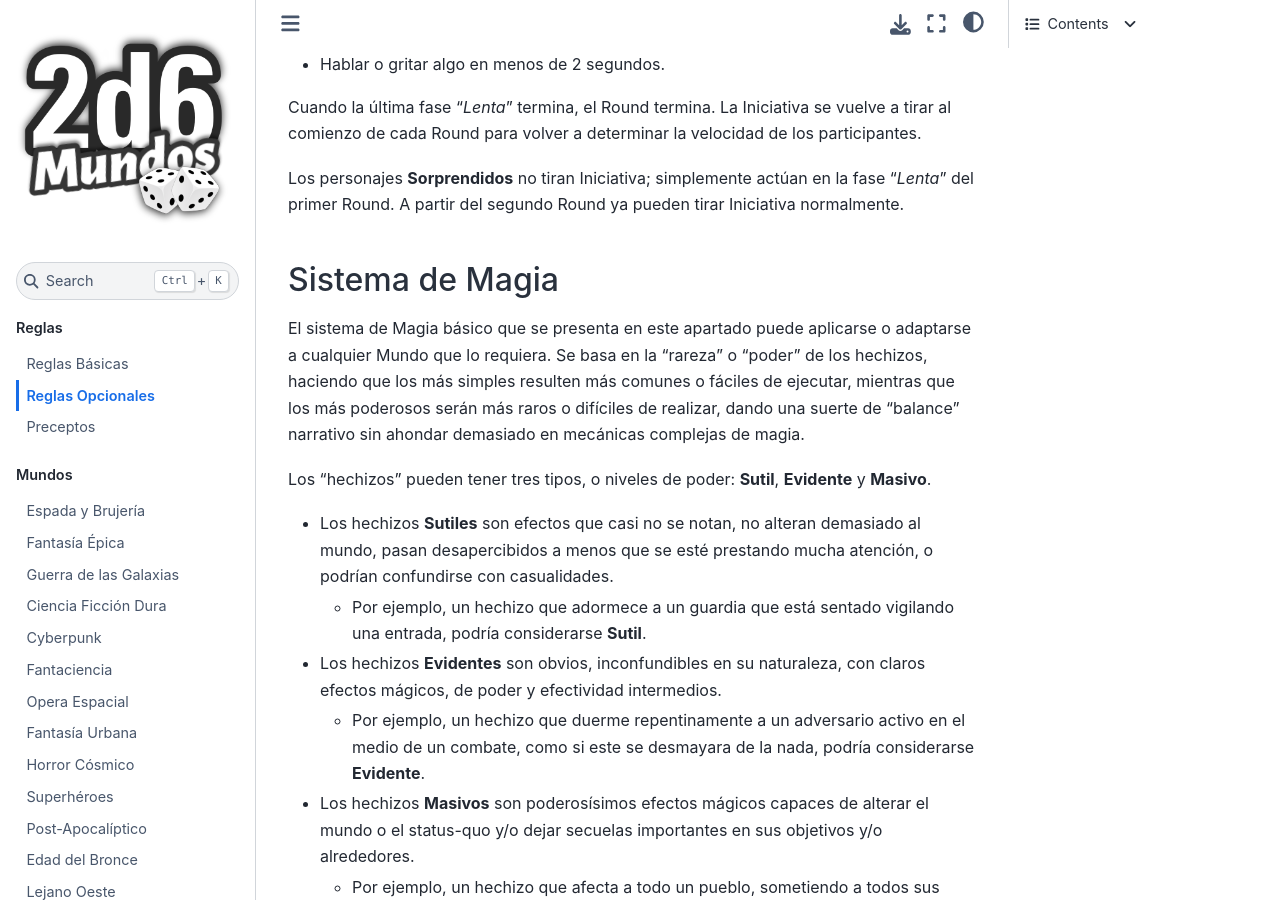
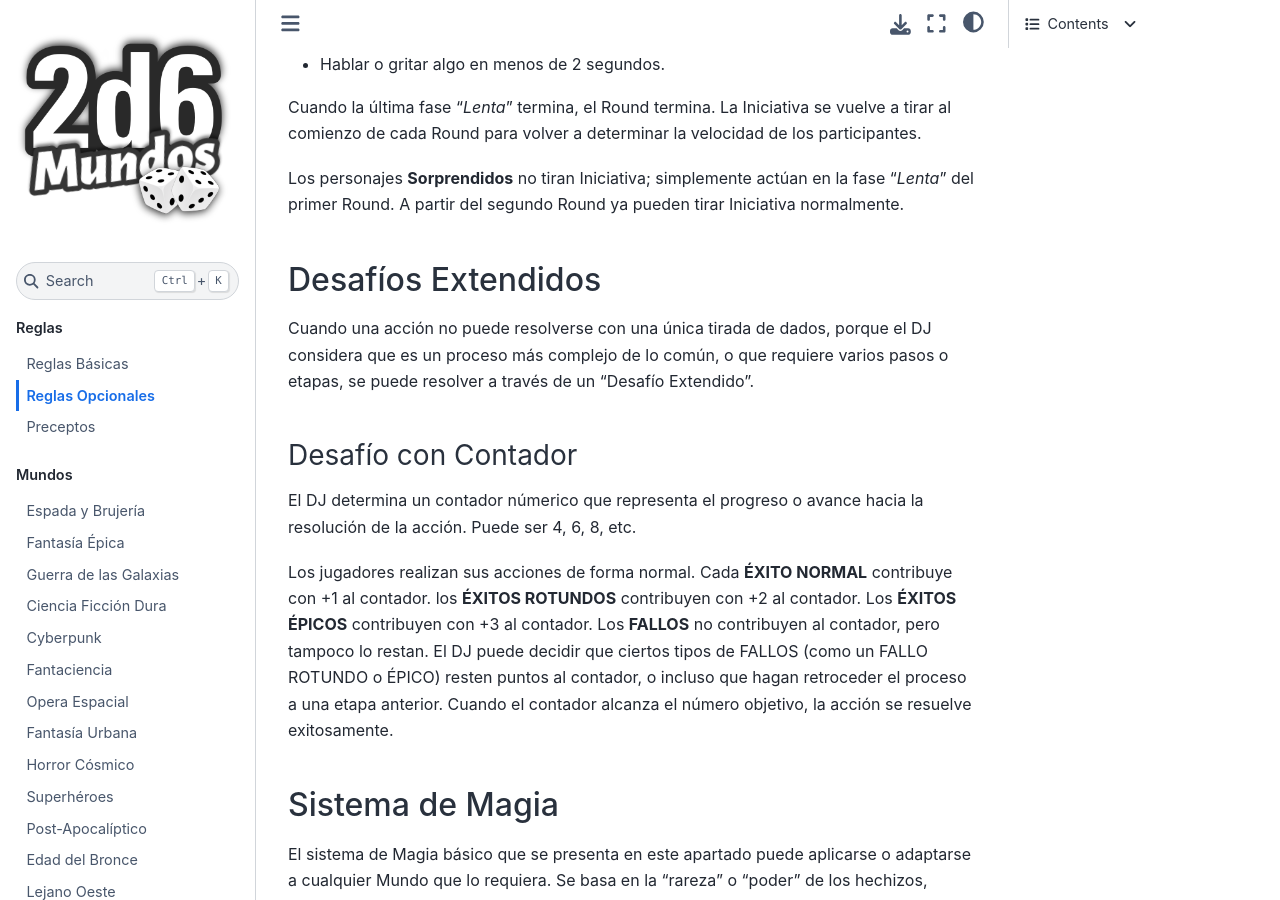
Before and after one commit to TaTooKa/2d6Mundos, a Sphinx documentation site: the page built from docs/source/pages/rules/reglas-opcionales.rst, in a window 1280 px wide and 900 px high, scrolled down 2111 px. Built offline with Sphinx 7.4.7 and the Sphinx Book theme 1.1.4, drawn with Linux system fonts in a browser that asks for light colours; some web fonts are replaced.

Commit message:
add rules

```diff
--- a/docs/source/pages/rules/reglas-opcionales.rst
+++ b/docs/source/pages/rules/reglas-opcionales.rst
@@ -49,6 +49,21 @@ Las siguientes son acciones "gratuitas" (no gastan tu acción de una fase de vel
 Cuando la última fase "*Lenta*" termina, el Round termina. La Iniciativa se vuelve a tirar al comienzo de cada Round para volver a determinar la velocidad de los participantes.
 
 Los personajes **Sorprendidos** no tiran Iniciativa; simplemente actúan en la fase "*Lenta*" del primer Round. A partir del segundo Round ya pueden tirar Iniciativa normalmente.
+
+.. _reglas-opcionales-desafios-extendidos:
+
+Desafíos Extendidos
+-------------------
+
+Cuando una acción no puede resolverse con una única tirada de dados, porque el DJ considera que es un proceso más complejo de lo común, o que requiere varios pasos o etapas, se puede resolver a través de un "Desafío Extendido".
+
+Desafío con Contador
+^^^^^^^^^^^^^^^^^^^^
+
+El DJ determina un contador númerico que representa el progreso o avance hacia la resolución de la acción. Puede ser 4, 6, 8, etc.
+
+Los jugadores realizan sus acciones de forma normal. Cada **ÉXITO NORMAL** contribuye con +1 al contador. los **ÉXITOS ROTUNDOS** contribuyen con +2 al contador. Los **ÉXITOS ÉPICOS** contribuyen con +3 al contador. Los **FALLOS** no contribuyen al contador, pero tampoco lo restan. El DJ puede decidir que ciertos tipos de FALLOS (como un FALLO ROTUNDO o ÉPICO) resten puntos al contador, o incluso que hagan retroceder el proceso a una etapa anterior. Cuando el contador alcanza el número objetivo, la acción se resuelve exitosamente.
+
 
 Sistema de Magia
 ----------------
```
Also changed, not shown: docs/source/pages/worlds/cyberpunk.rst (+6 -1 lines).
